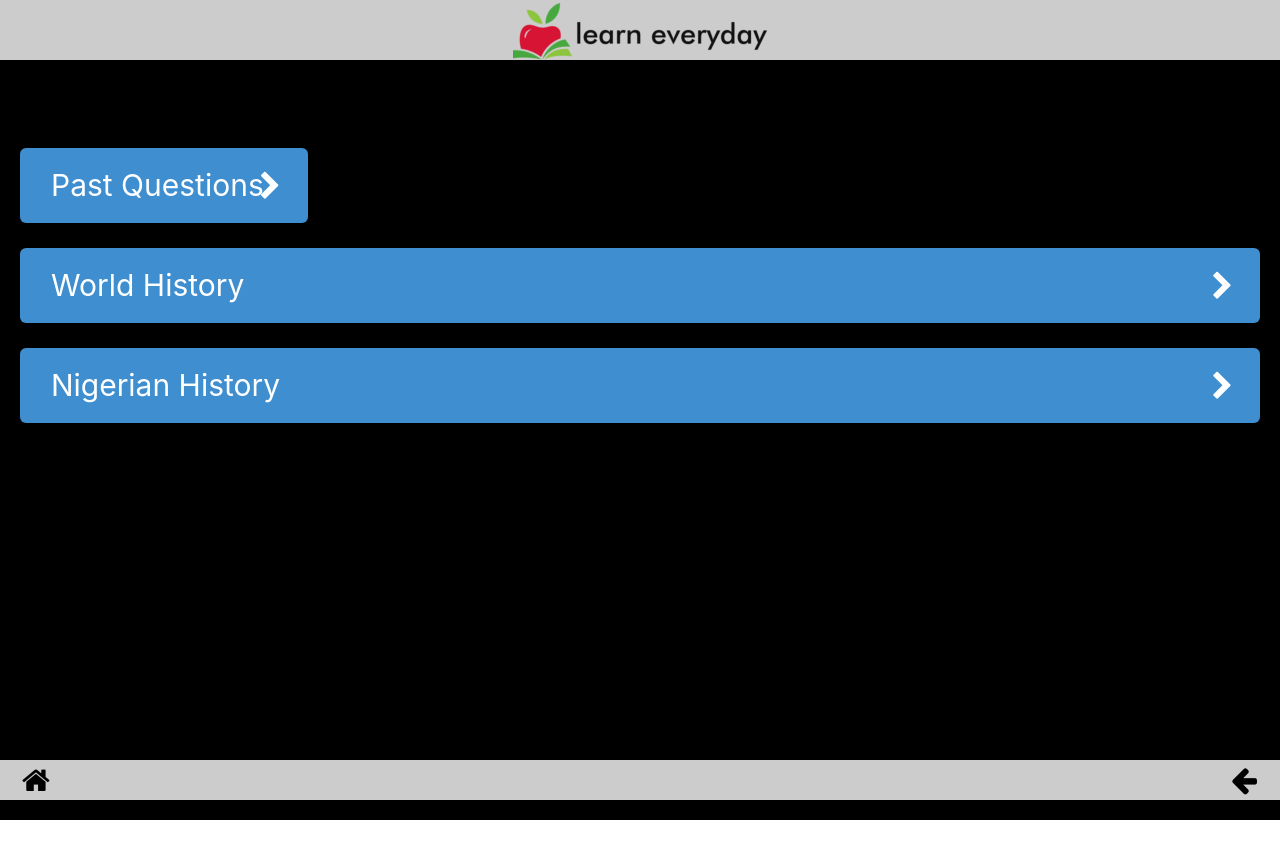
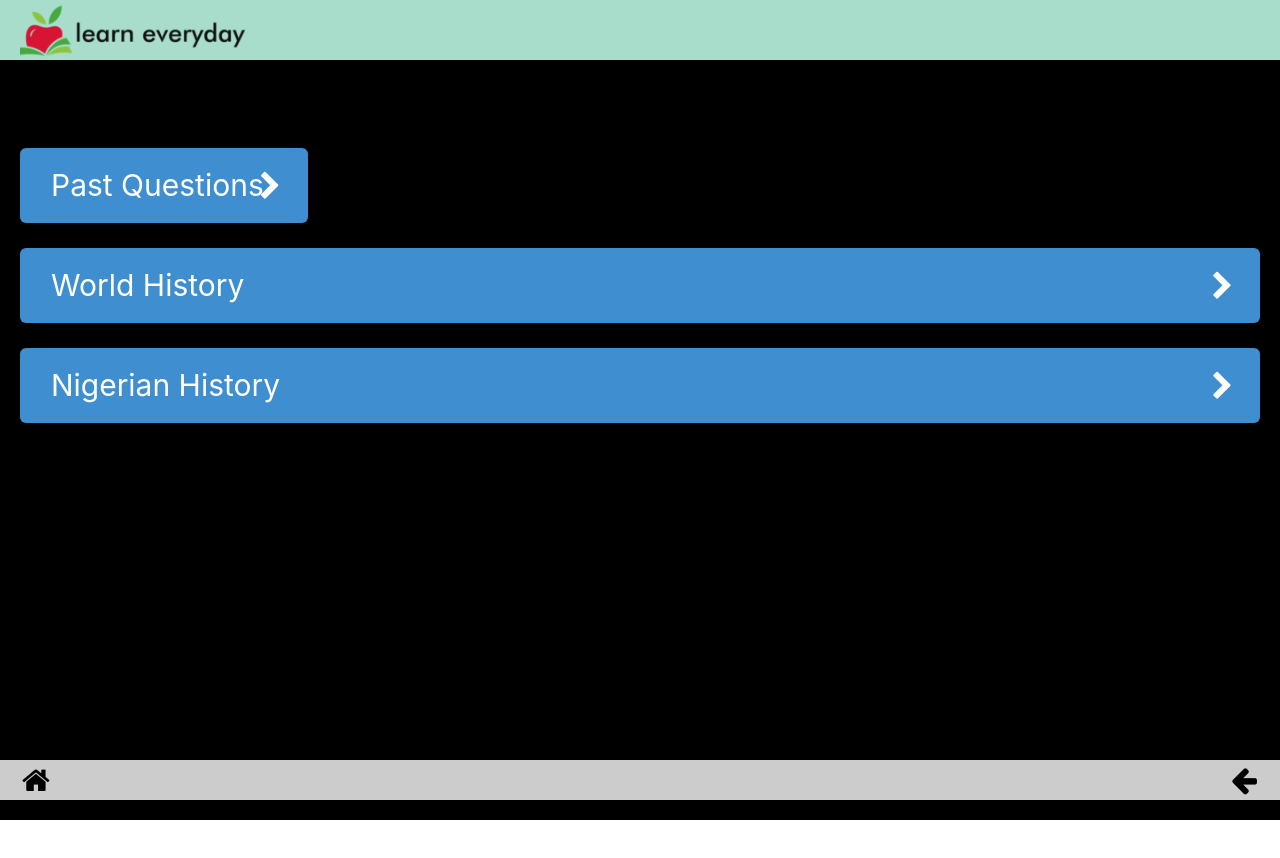
Before and after one commit to chidexebere/learn-everyday, a React (Create React App) app: page / in a window 1280 px wide. Shown: the top 858 px of the page. Built offline with nearby package versions, Linux system fonts and the light colour scheme.

Commit message:
Modify app styling

```diff
--- a/src/styles/App.scss
+++ b/src/styles/App.scss
@@ -83,3 +83,4 @@
 @import "./pages/select.scss";
 
 @import "./components/navbar.scss";
+@import "./components/logo.scss";
--- a/src/styles/layout/header.scss
+++ b/src/styles/layout/header.scss
@@ -1,7 +1,7 @@
 @import "../../../node_modules/bulma/sass/components/navbar.sass";
 
 .header {
-	background-color: #ccc;
+	background-color: #a7ddca;
 	//display: flex;
 	//flex-direction: column;
 
@@ -11,3 +11,8 @@
 		padding: 0 1rem;
 	}
 }
+
+.default {
+	display: flex;
+	padding-left: 2rem;
+}
--- a/src/styles/utils/variables.scss
+++ b/src/styles/utils/variables.scss
@@ -6,7 +6,8 @@
 	--color-query-background: cyan;
 	--color-input: #d4fef9;
 	--color-focus: #228ae6;
-	--font-main: "Open Sans", sans-serif;
+	--font-main: "Roboto", sans-serif;
+	--font-logo: "Lato", sans-serif;
 	--font-base-line-height: 1.4;
 	--font-thin: 300;
 	--font-normal: 400;
```
